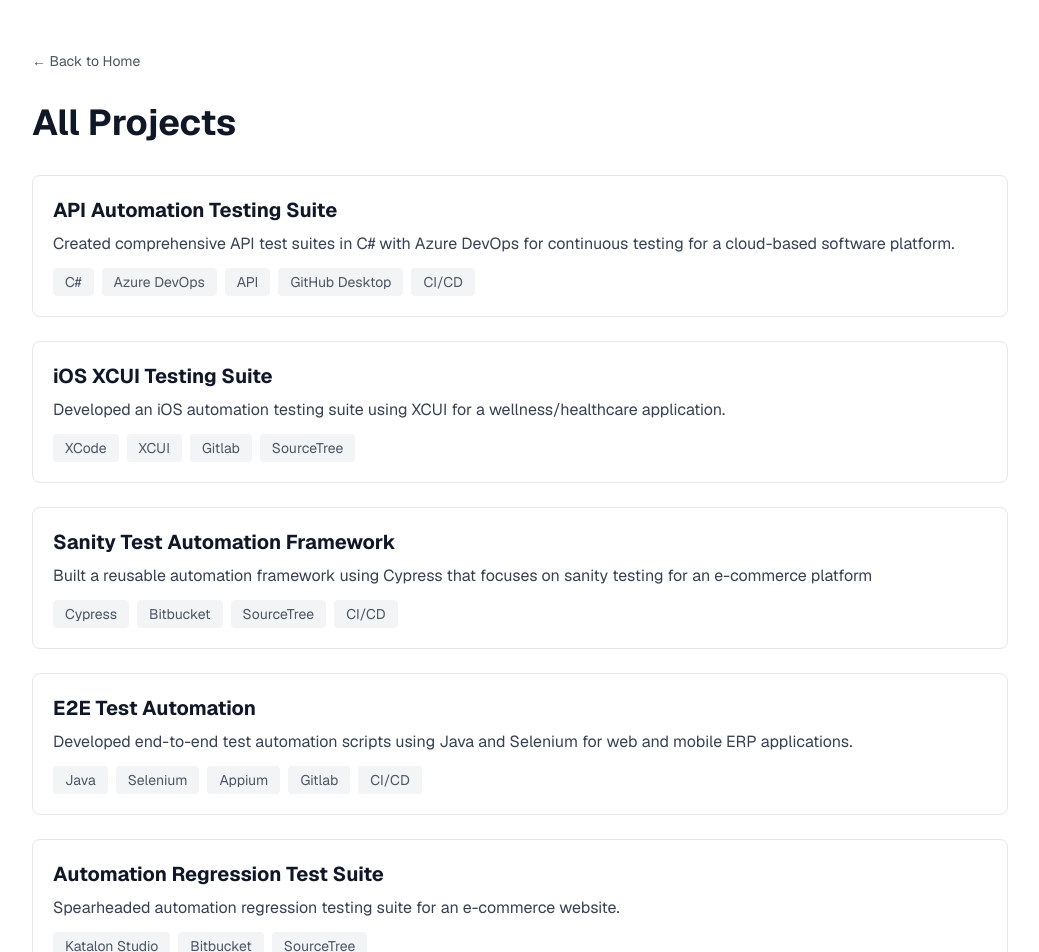
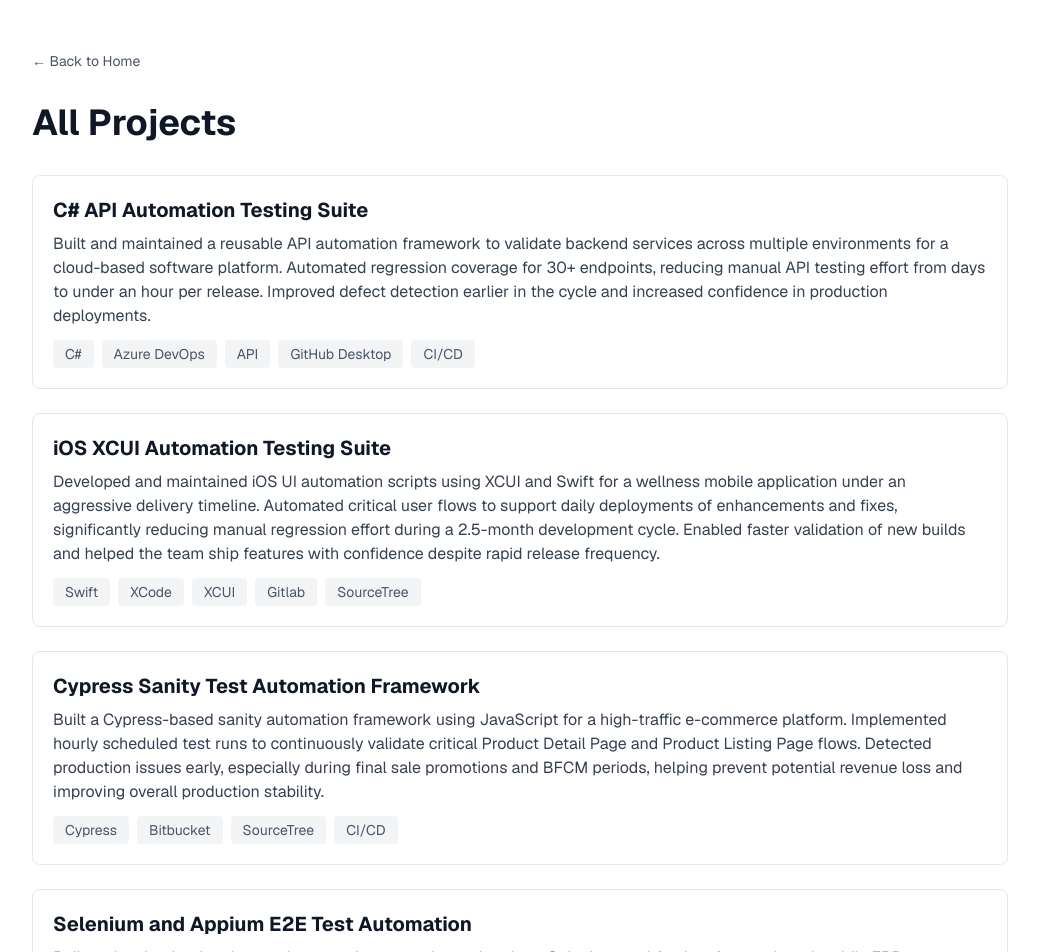
Before and after one commit to jndtv2g/resume-website, a Next.js app: page /projects in a window 1280 px wide. Shown: the top 952 px of the page, without its empty margins (120-1159 px from the left). Built offline with nearby package versions, Linux system fonts and the light colour scheme.

Commit message:
Revised points in Projects section

```diff
--- a/data/projects.ts
+++ b/data/projects.ts
@@ -1,32 +1,32 @@
 export const projectsList = [
   {
-    name: "API Automation Testing Suite",
-    description: "Created comprehensive API test suites in C# with Azure DevOps for continuous testing for a cloud-based software platform.",
-    link: "#",
+    name: "C# API Automation Testing Suite",
+    description: "Built and maintained a reusable API automation framework to validate backend services across multiple environments for a cloud-based software platform. Automated regression coverage for 30+ endpoints, reducing manual API testing effort from days to under an hour per release. Improved defect detection earlier in the cycle and increased confidence in production deployments.",
+    // link: "#",
     tags: ["C#", "Azure DevOps", "API", "GitHub Desktop", "CI/CD"]
   },
   {
-    name: "iOS XCUI Testing Suite",
-    description: "Developed an iOS automation testing suite using XCUI for a wellness/healthcare application.",
-    link: "#",
-    tags: ["XCode", "XCUI", "Gitlab", "SourceTree"]
+    name: "iOS XCUI Automation Testing Suite",
+    description: "Developed and maintained iOS UI automation scripts using XCUI and Swift for a wellness mobile application under an aggressive delivery timeline. Automated critical user flows to support daily deployments of enhancements and fixes, significantly reducing manual regression effort during a 2.5-month development cycle. Enabled faster validation of new builds and helped the team ship features with confidence despite rapid release frequency.",
+    // link: "#",
+    tags: ["Swift", "XCode", "XCUI", "Gitlab", "SourceTree"]
   },
   {
-    name: "Sanity Test Automation Framework",
-    description: "Built a reusable automation framework using Cypress that focuses on sanity testing for an e-commerce platform",
-    link: "#",
+    name: "Cypress Sanity Test Automation Framework",
+    description: "Built a Cypress-based sanity automation framework using JavaScript for a high-traffic e-commerce platform. Implemented hourly scheduled test runs to continuously validate critical Product Detail Page and Product Listing Page flows. Detected production issues early, especially during final sale promotions and BFCM periods, helping prevent potential revenue loss and improving overall production stability.",
+    // link: "#",
     tags: ["Cypress", "Bitbucket", "SourceTree", "CI/CD"]
   },
   {
-    name: "E2E Test Automation",
-    description: "Developed end-to-end test automation scripts using Java and Selenium for web and mobile ERP applications.",
-    link: "#",
+    name: "Selenium and Appium E2E Test Automation",
+    description: "Built and maintained end-to-end automation test suites using Java, Selenium, and Appium for a web and mobile ERP application. Automated core business workflows to supplement manual testing each sprint, significantly reducing overall manual execution effort and expanding regression coverage. Improved test consistency across platforms and supported more efficient sprint validation cycles.",
+    // link: "#",
     tags: ["Java", "Selenium", "Appium", "Gitlab", "CI/CD"]
   },
   {
-    name: "Automation Regression Test Suite",
-    description: "Spearheaded automation regression testing suite for an e-commerce website.",
-    link: "#",
-    tags: ["Katalon Studio", "Bitbucket", "SourceTree"]
+    name: "Katalon Automation Regression Test Suite",
+    description: "Developed and maintained an automated regression test suite using Katalon Studio for an e-commerce platform. Configured hourly execution to continuously monitor production health and detect issues shortly after deployment. The suite repeatedly identified production regressions early, helping mitigate customer impact and reduce potential revenue loss.",
+    // link: "#",
+    tags: ["Katalon Studio", "Groovy", "Bitbucket", "SourceTree"]
   }
 ];
--- a/data/techStack.ts
+++ b/data/techStack.ts
@@ -1,6 +1,6 @@
 export const techStack = {
   "Testing Frameworks": ["Katalon Studio", "Cypress", "Selenium", "XCUI"],
-  "Programming": ["JavaScript", "C#", "Java", "Swift"],
+  "Programming": ["JavaScript", "C#", "Java", "Swift", "Groovy"],
   "Automation Tools": ["Visual Studio", "Visual Studio Code", "Eclipse", "XCode", "MS SQL Server", "Oracle SQL Developer", "MySQL"],
   "Version Control & CI/CD": ["Github Desktop", "SourceTree", "Gitlab", "Bitbucket", "Azure DevOps"],
   "Testing Methodologies": ["Functional Testing", "Automation Testing", "Regression Testing", "End-to-End Testing", "Exploratory Testing", "Sanity/Smoke Testing", "Accessibility Testing"],
```
